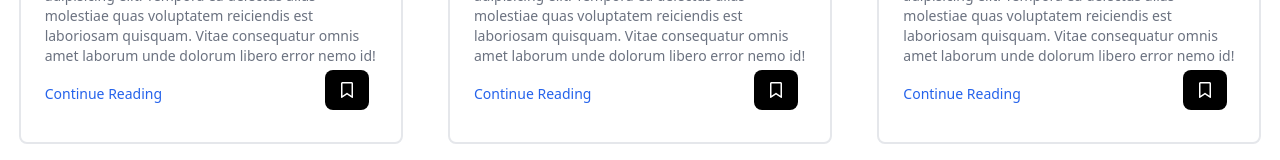
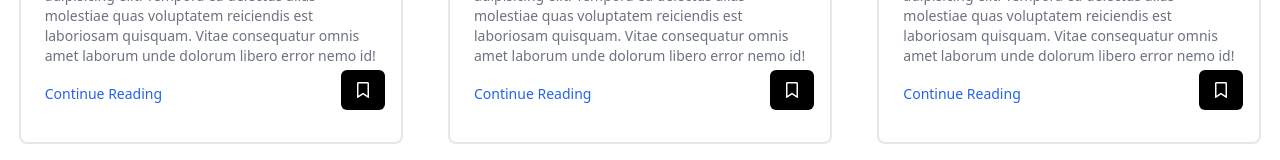
Before and after one commit to auliaaputrir/news-web-app, a React (Vite) app: page / in a window 1280 px wide. Shown: the part 986-1146 px from the top of the page. Built offline with nearby package versions, Linux system fonts and the light colour scheme; no server answers.

Commit message:
fixed saved feature

```diff
--- a/src/Pages/Home.jsx
+++ b/src/Pages/Home.jsx
@@ -1,6 +1,7 @@
 // src/pages/Indonesia.jsx
 import CardItem from "../components/NewsElements/CardItem";
 import TopNews from "../components/NewsElements/TopNews";
+import { useState } from "react";
 
 const news = [
   {
@@ -26,6 +27,42 @@ const news = [
   },
 ]
 export default function Indonesia() {
+  const [isSaved, setIsSaved] = useState(false);
+
+  function handleSave(id) {
+    // Ambil data saved-news dari localStorage
+    let savedNews = JSON.parse(localStorage.getItem('saved-news')) || [];
+
+    // Temukan item news yang id-nya sesuai dengan parameter id
+    const data = news.find((item) => item.id === id);
+
+    if (!data) {
+        console.error('Item tidak ditemukan');
+        return;
+    }
+
+    // Jika item sudah ada di savedNews, hapus
+    if (savedNews.find(item => item.id === id)) {
+        savedNews = savedNews.filter((item) => item.id !== id);
+        setIsSaved(prevState => ({
+            ...prevState,
+            [id]: false // Set jadi tidak tersimpan (unsaved) untuk id yang spesifik
+        }));
+    } else {
+        // Jika belum ada, tambahkan item ke savedNews
+        savedNews.push(data);
+        setIsSaved(prevState => ({
+            ...prevState,
+            [id]: true // Set jadi tersimpan (saved) untuk id yang spesifik
+        }));
+    }
+
+    // Simpan kembali daftar savedNews yang diperbarui ke localStorage
+    localStorage.setItem('saved-news', JSON.stringify(savedNews));
+}
+
+
+
   return (
     <>
       {/* TopNews Section */}
@@ -47,7 +84,7 @@ export default function Indonesia() {
 
         <div className="mt-14 w-full grid grid-cols-3 gap-2">
 
-          {news.map((item) => (
+          {news.map((item, index) => (
             <CardItem key={item.id}>
               <CardItem.Image
                 alt={`news-image$-${item.headline}`}
@@ -56,13 +93,14 @@ export default function Indonesia() {
               <CardItem.Body
                 headline={item.headline}
                 href={item.url}
-                news={item}
+                id={item.id}
+                handleSave={handleSave}
+                isSaved={isSaved}
               >
                 {item.abstract}
 
               </CardItem.Body>
             </CardItem>
-
           ))}
         </div>
 
--- a/src/components/NewsElements/ButtonSave.jsx
+++ b/src/components/NewsElements/ButtonSave.jsx
@@ -1,34 +1,49 @@
 // src/components/BtnSave.jsx
-import { useState } from 'react';
+import { useEffect, useState } from 'react';
 import { FontAwesomeIcon } from '@fortawesome/react-fontawesome';
 import { faBookmark as solidBookmark } from '@fortawesome/free-solid-svg-icons';
 import { faBookmark as regularBookmark } from '@fortawesome/free-regular-svg-icons';
 import Button from '../Elements/Button';
+import { faNetworkWired } from '@fortawesome/free-solid-svg-icons/faNetworkWired';
 
 export default function BtnSave(props) {
-    const { news } = props
-    const [isSaved, setIsSaved] = useState(false);
+    const { news } = props; // news adalah objek satuan berita dengan id
+    const [savedNews, setSavedNews] = useState(() => {
+        const storedNews = localStorage.getItem('news-saved');
+        return storedNews ? JSON.parse(storedNews) : [];
+    });
 
+    // Update state dari local storage saat komponen dimuat
+    useEffect(() => {
+        const saved = JSON.parse(localStorage.getItem('news-saved') || '[]');
+        setSavedNews(saved);
+    }, []);
 
+    // Simpan ke local storage setiap kali savedNews berubah
+    useEffect(() => {
+        localStorage.setItem('news-saved', JSON.stringify(savedNews));
+    }, [savedNews]);
+
+    // Mengecek apakah item sudah disimpan
     function handleSave() {
-        const data = news.id
+        const isAlreadySaved = savedNews.some(item => item.id === news.id); // Cek apakah berita sudah disimpan
 
-        if (localStorage.getItem(data)) {
-            // Jika sudah ada di localStorage, berarti sedang tersimpan
-            setIsSaved(false); // Membuat unsaved
-            localStorage.removeItem(data); // Hapus dari localStorage
+        if (!isAlreadySaved) {
+            // Menambahkan berita ke savedNews
+            setSavedNews(prev => [...prev, news]); // Menambahkan berita ke dalam daftar savedNews
         } else {
-            // Jika belum ada, berarti akan disimpan
-            setIsSaved(true); // Membuat saved
-            localStorage.setItem(data, JSON.stringify(news)); // Simpan ke localStorage
+            // Menghapus hanya item yang diklik
+            setSavedNews(prev => prev.filter(item => item.id !== news.id)); // Menghapus item yang diklik
         }
     }
 
     return (
-        <Button onClick={handleSave} classname='bg-black text-white rounded-lg mr-4'>
-            <span className="">
-                <FontAwesomeIcon icon={isSaved ? solidBookmark : regularBookmark} />
-            </span>
-        </Button>
+        <div>
+            <Button onClick={handleSave} className='bg-black text-white rounded-lg mr-4'>
+                <span>
+                    <FontAwesomeIcon icon={savedNews.some(item => item.id === news.id) ? solidBookmark : regularBookmark} />
+                </span>
+            </Button>
+        </div>
     );
 }
--- a/src/components/NewsElements/CardItem.jsx
+++ b/src/components/NewsElements/CardItem.jsx
@@ -1,8 +1,9 @@
 import ButtonSave from "./ButtonSave";
 import ContinueReading from "../Elements/Anchor/ContinueReading";
 import Button from "../Elements/Button";
-import BtnSave from "./ButtonSave";
-
+import { FontAwesomeIcon } from '@fortawesome/react-fontawesome';
+import { faBookmark as solidBookmark } from '@fortawesome/free-solid-svg-icons';
+import { faBookmark as regularBookmark } from '@fortawesome/free-regular-svg-icons';
 export default function Card(props) {
     const { children } = props
     return (
@@ -40,7 +41,7 @@ export function Image(props) {
     )
 }
 export function Body(props) {
-    const { headline, children, href, news } = props
+    const { headline, children, href, id, handleSave, isSaved } = props
     return (
         <div className="p-4 sm:p-6 relative">
             <a href="#">
@@ -56,8 +57,15 @@ export function Body(props) {
                 <ContinueReading href={href} />
             </div>
             <div className="absolute bottom-0 right-0 mr-4 mb-8">
-            <BtnSave news={news} />
-            {console.log(news)}
+                <Button
+                    id={id}
+                    onClick={() => handleSave(id)}
+                    className="bg-black text-white rounded-lg mr-4"
+                >
+                    <span>
+                        <FontAwesomeIcon icon={isSaved[id] ? solidBookmark : regularBookmark} />
+                    </span>
+                </Button>
             </div>
         </div>
     )
```
